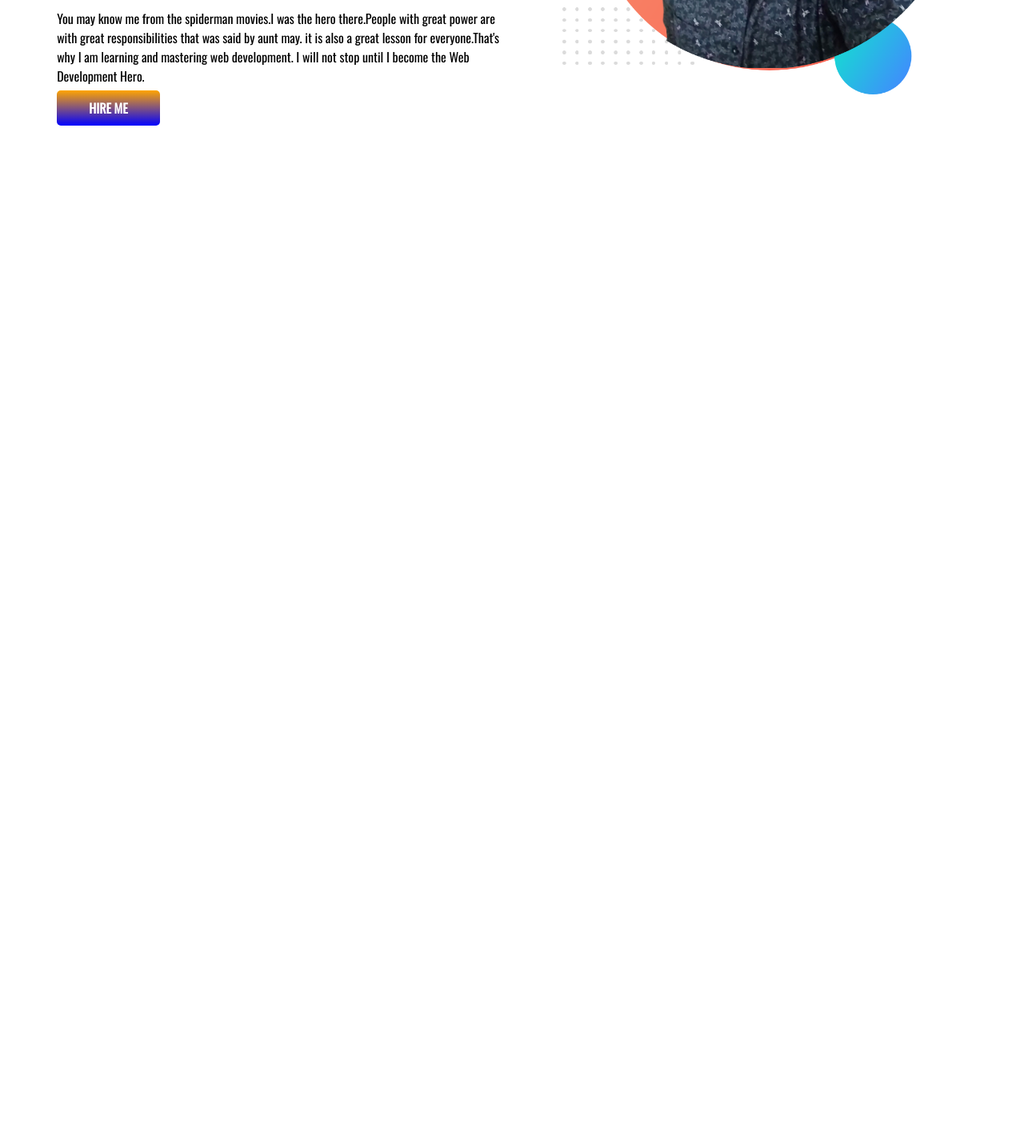
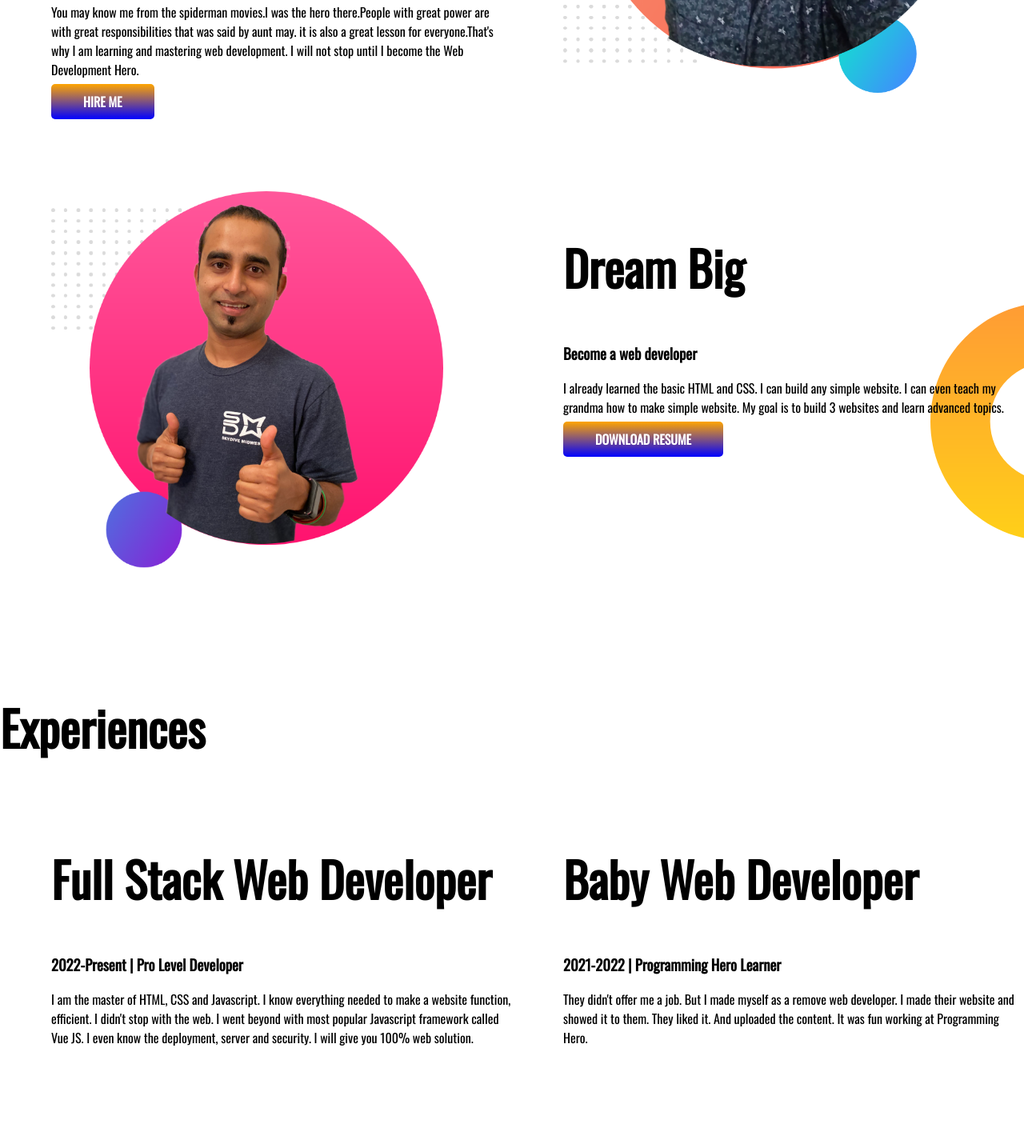
Before and after one commit to souravpodder/developer-portfolio, a plain HTML site: page index.html in a window 1280 px wide. Shown: the part 370-1795 px from the top of the page at 80% size. Before the commit the page ends 800 px from the top, so only its background shows below. Drawn offline with nearby package versions, Linux system fonts and the light colour scheme.

Commit message:
flexible done

```diff
--- a/index.html
+++ b/index.html
@@ -11,7 +11,7 @@
   <link rel="stylesheet" href="style.css">
 </head>
 <body>
-<section>
+<section id="top-banner" class="flexible-container">
 
   <div class="half-width">
     <h1>Welcome To</h1>
@@ -30,6 +30,39 @@
 
 </section>
 
+<section id="dream-big" class="flexible-container">
+
+  <div class="half-width">
+    <img src="images/jhankar2.png" alt="">
+  </div>
+
+  <div class="half-width">
+    <h1>Dream Big</h1>
+    <h3>Become a web developer</h3>
+    <p>I already learned the basic HTML and CSS. I can build any simple website. I can even teach my grandma how to make simple website. My goal is to build 3 websites and learn advanced topics.</p>
+
+    <a href="#" class="link-button">DOWNLOAD RESUME</a>
+  </div>
+</section>
+
+<section>
+
+  <h1>Experiences</h1>
+  <div  class="flexible-container">
+    <div class="half-width">
+      <h1>Full Stack Web Developer</h1>
+      <h3>2022-Present | Pro Level Developer</h3>
+      <p>I am the master of HTML, CSS and Javascript. I know everything needed to make a website function, efficient. I didn't stop with the web. I went beyond with most popular Javascript framework called Vue JS. I even know the deployment, server and security. I will give you 100% web solution.</p>
+    </div>
+
+    <div class="half-width">
+      <h1>Baby Web Developer</h1>
+      <h3>2021-2022 | Programming Hero Learner</h3>
+      <p>They didn't offer me a job. But I made myself as a remove web developer. I made their website and showed it to them. They liked it. And uploaded the content. It was fun working at Programming Hero.</p>
+    </div>
+  </div>
+</section>
+
 
 
 </body>
--- a/style.css
+++ b/style.css
@@ -1,5 +1,6 @@
 body {
   font-family: 'Oswald', sans-serif;
+  margin: 0;
 }
 
 h1 {
@@ -10,8 +11,9 @@ h1 {
   color: orange;
 }
 
-section {
+.flexible-container {
   display: flex;
+  padding-bottom: 100px;
 }
 
 .half-width {
@@ -31,3 +33,14 @@ section {
   color: white;
   font-weight: 700;
 }
+
+#top-banner {
+  background-image: url(images/top-banner.png);
+  background-repeat: no-repeat;
+}
+
+#dream-big {
+  background-image: url(images/dream-bg.png);
+  background-repeat: no-repeat;
+  background-position: right;
+}
```
